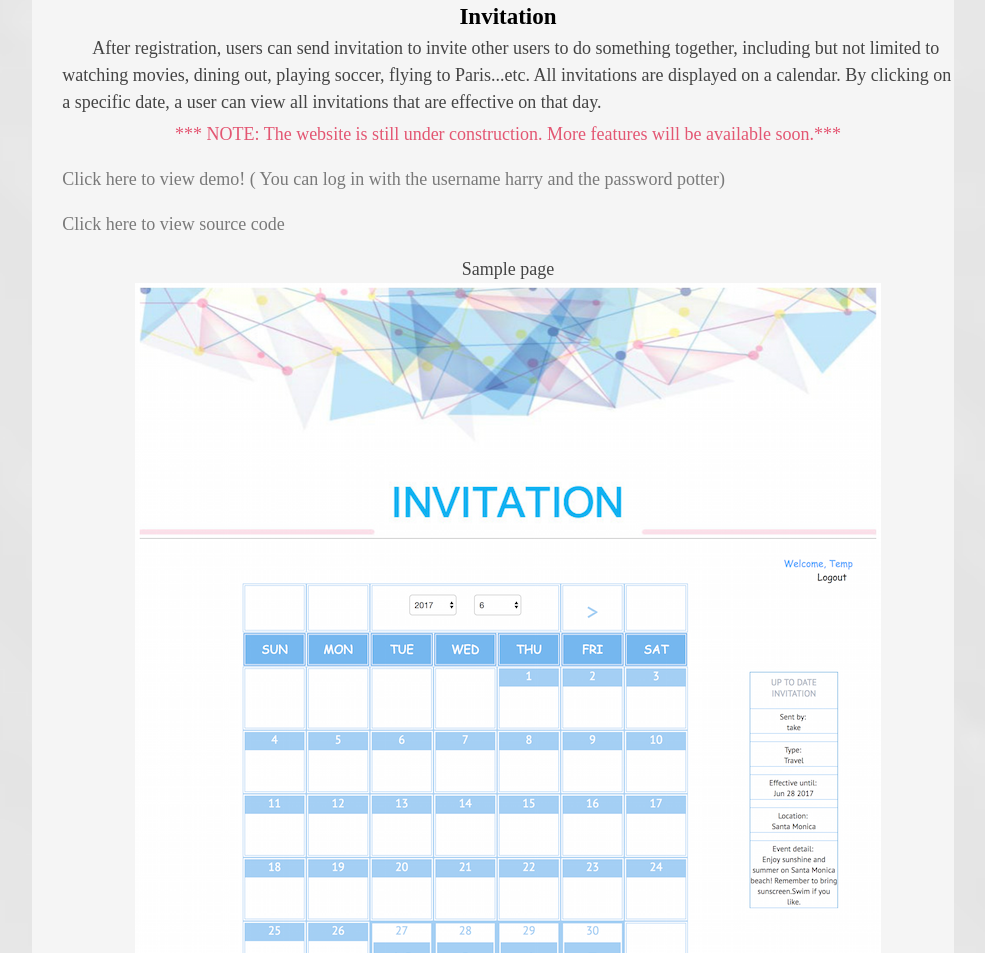
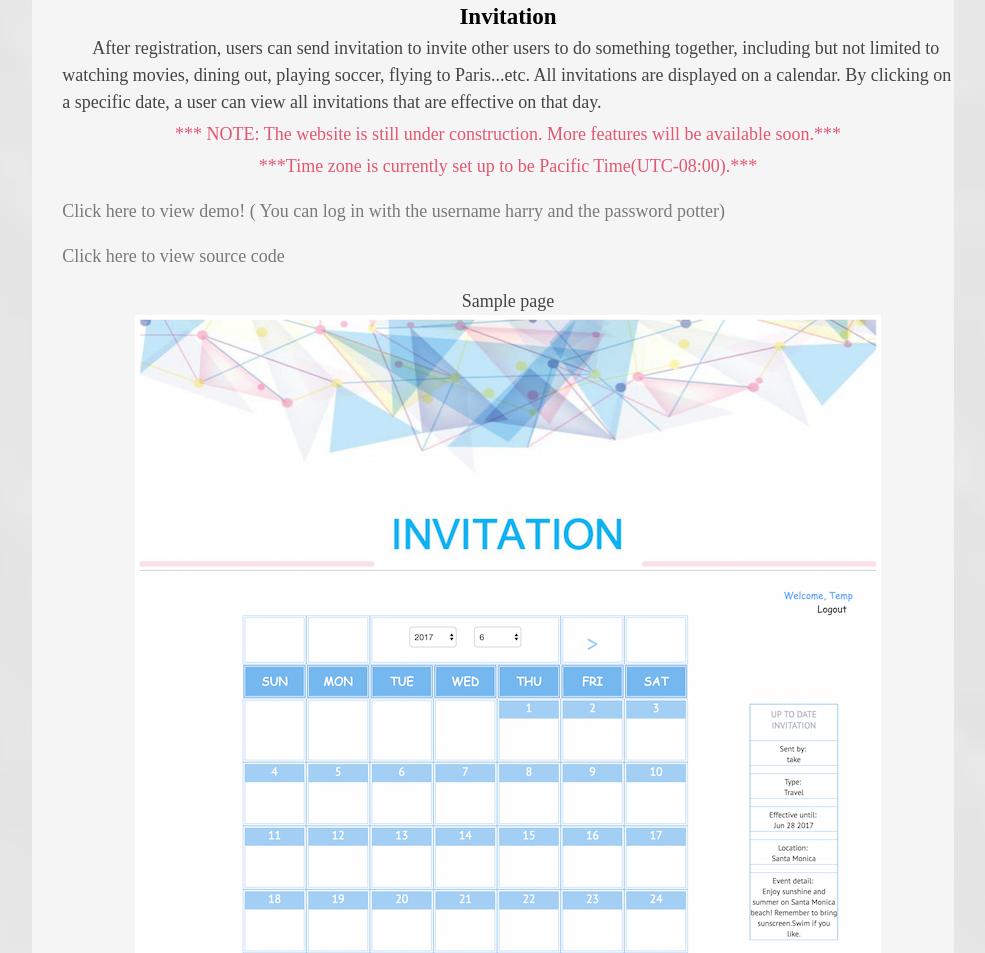
Before and after one commit to standing42/standing42.github.io, a plain HTML site: page index.html in a window 1280 px wide. Shown: the part 2742-3695 px from the top of the page, without its empty margins (147-1132 px from the left). Drawn offline with Linux system fonts and the light colour scheme.

Commit message:
Update index.html

```diff
--- a/index.html
+++ b/index.html
@@ -148,6 +148,7 @@
 							After registration, users can send invitation to invite other users to do something together, including but not limited to watching movies, dining out, playing soccer, flying to Paris...etc. All invitations are displayed on a calendar. By clicking on a specific date, a user can view all invitations that are effective on that day.</p>
 							<p class="highlight">*** NOTE: The website is still under construction. More features will be available soon.***
 						</p>
+						<p class="highlight">***Time zone is currently set up to be Pacific Time(UTC-08:00).***</p>
 						<p><a href="http://www.pic.ucla.edu/~kuohujun/invitation/login.php">Click here to view demo! ( You can log in with the username harry and the password potter)</a></p>
 						<p><a href="https://github.com/standing42/invitation">Click here to view source code</a></p>
 						<p style="text-align: center; ">
```
